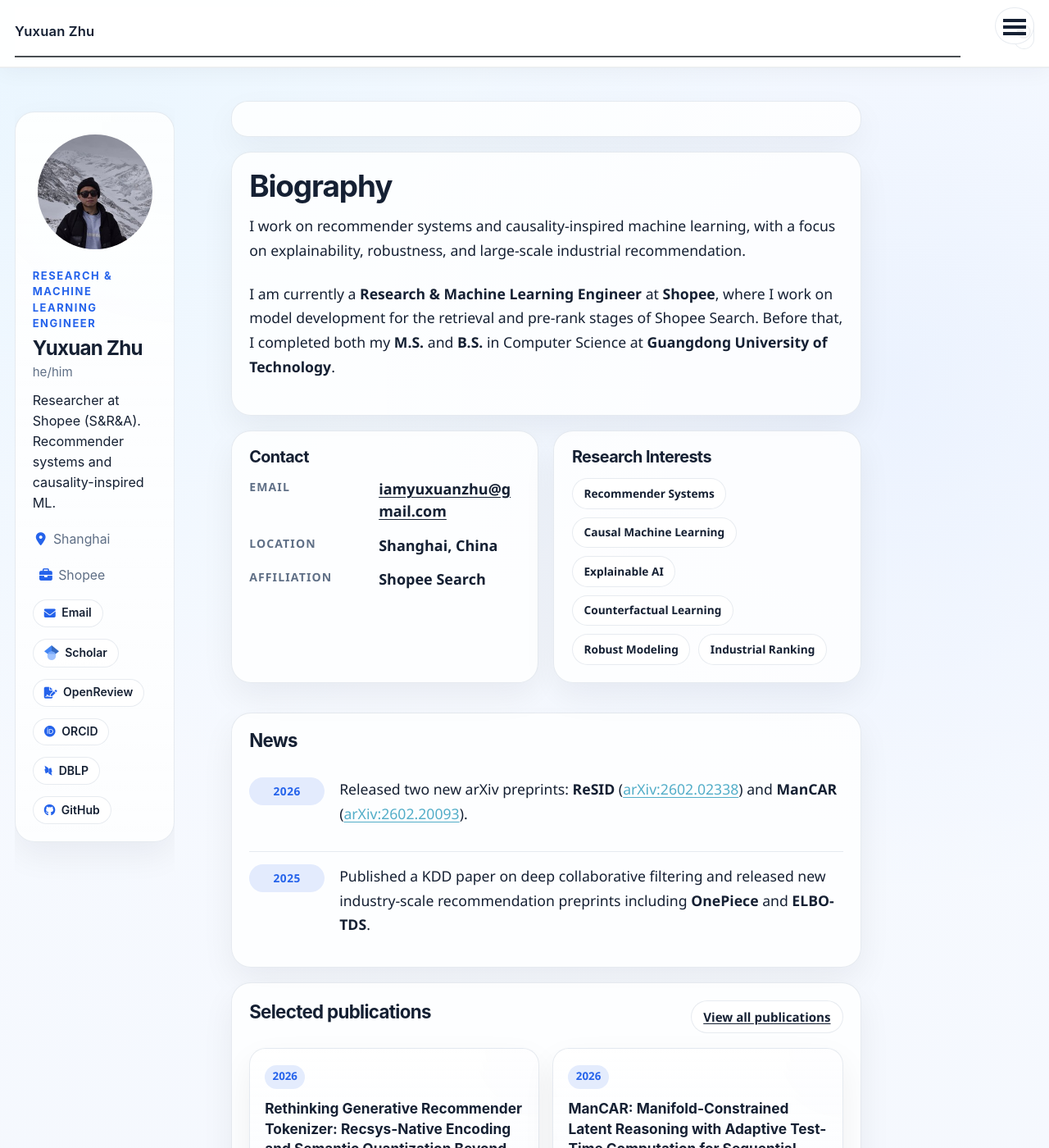
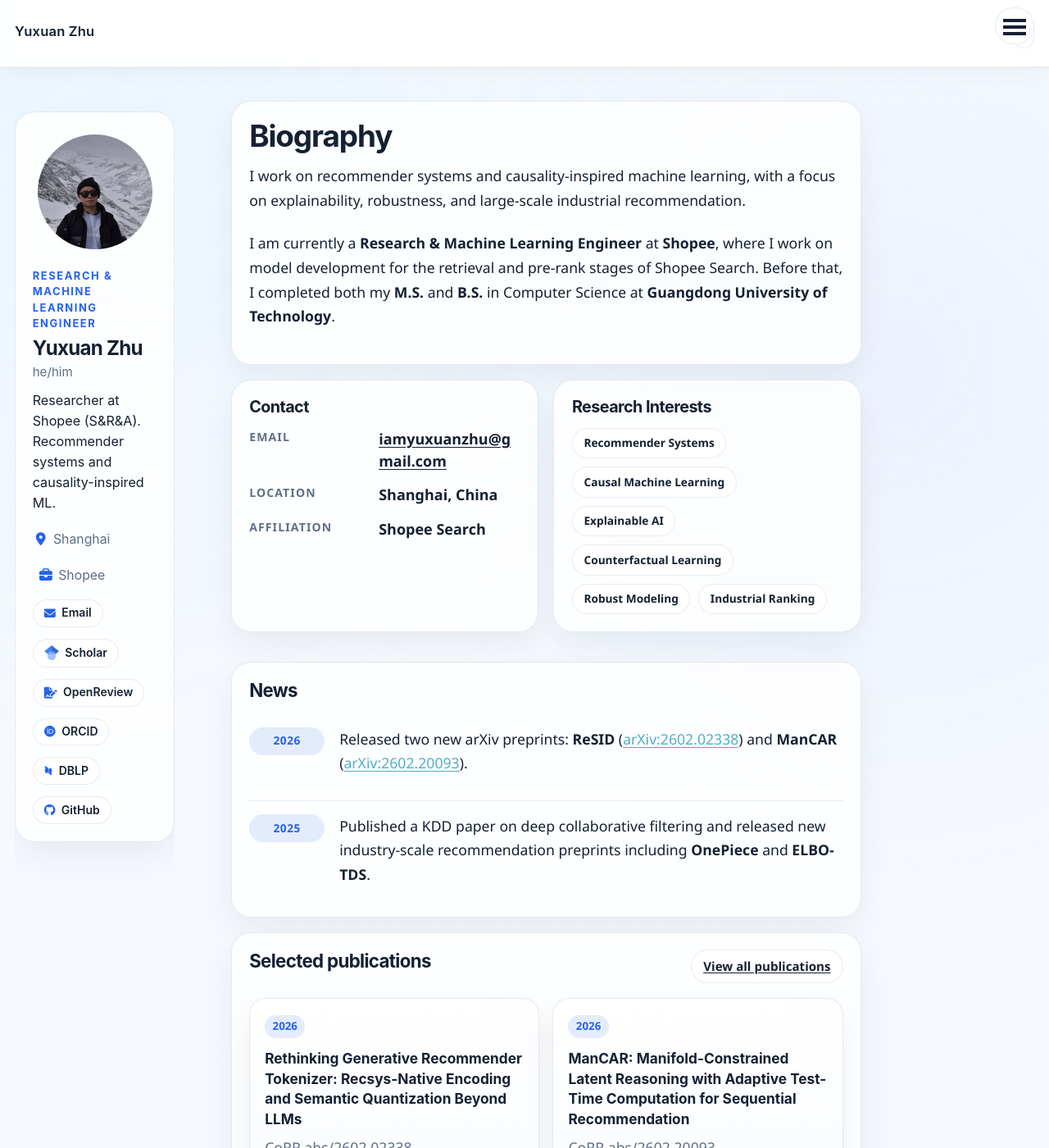
Before and after one commit to EthanChu7/yuxuan.zhu.github.io, a Jekyll site: the page built from _pages/about.md, in a window 1280 px wide and 1400 px high. Shown: the whole window at 82% size. Built offline with Jekyll 4.4.1, drawn with Linux system fonts in a browser that asks for light colours; some web fonts are replaced; a script bundle is joined from its source files by our own code; library files that are not in the unit come from our copies.

Commit message:
Polish top bar and hide empty homepage header

```diff
--- a/assets/css/main.scss
+++ b/assets/css/main.scss
@@ -649,10 +649,18 @@
 
 .masthead .visible-links > li.selected > a {
   position: relative;
+  border-bottom: 0 !important;
+  padding-bottom: 0.95rem !important;
 }
 
 .masthead .visible-links > li.selected > a::after {
   display: none;
+}
+
+.masthead__menu-item.selected a,
+.masthead__menu-item.selected a:hover {
+  border-bottom: 0 !important;
+  box-shadow: none !important;
 }
 
 .masthead__menu-item--lg a {
@@ -725,10 +733,11 @@
   -webkit-tap-highlight-color: transparent;
   appearance: none;
   cursor: pointer;
+  color: var(--site-ink);
 }
 
 #theme-toggle #theme-icon {
-  color: var(--site-ink);
+  color: currentColor;
   opacity: 1;
   font-size: 0.95rem;
 }
@@ -755,6 +764,7 @@
 html[data-theme="dark"] .theme-toggle__button {
   background: rgba(255, 255, 255, 0.04);
   border-color: rgba(148, 163, 184, 0.16);
+  color: #f3f7ff;
 }
 
 html[data-theme="dark"] .theme-toggle__button:hover {
@@ -764,6 +774,10 @@
 
 html[data-theme="dark"] #theme-toggle #theme-icon {
   color: #f3f7ff;
+}
+
+.page__inner-wrap > .paper-header-card:empty {
+  display: none;
 }
 
 html[data-theme="dark"] #site-nav button {
```
